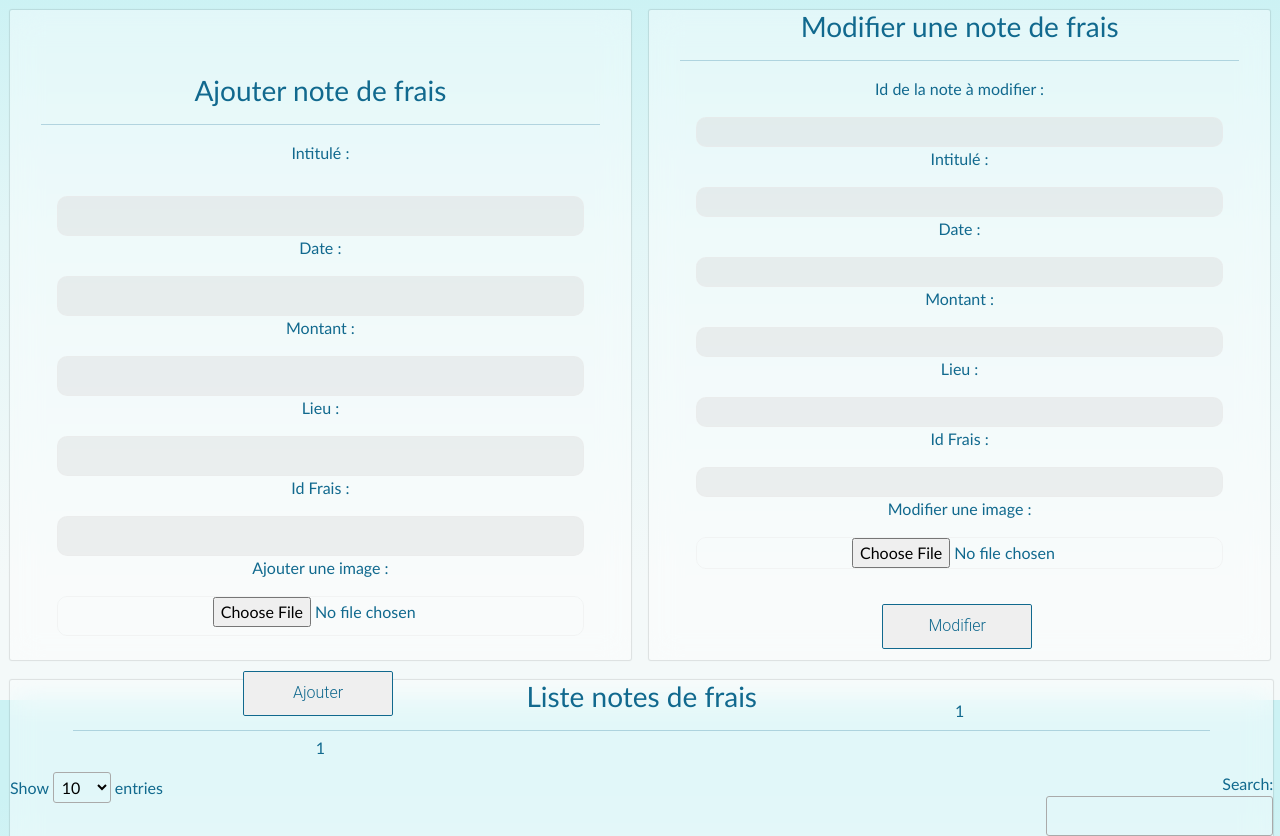
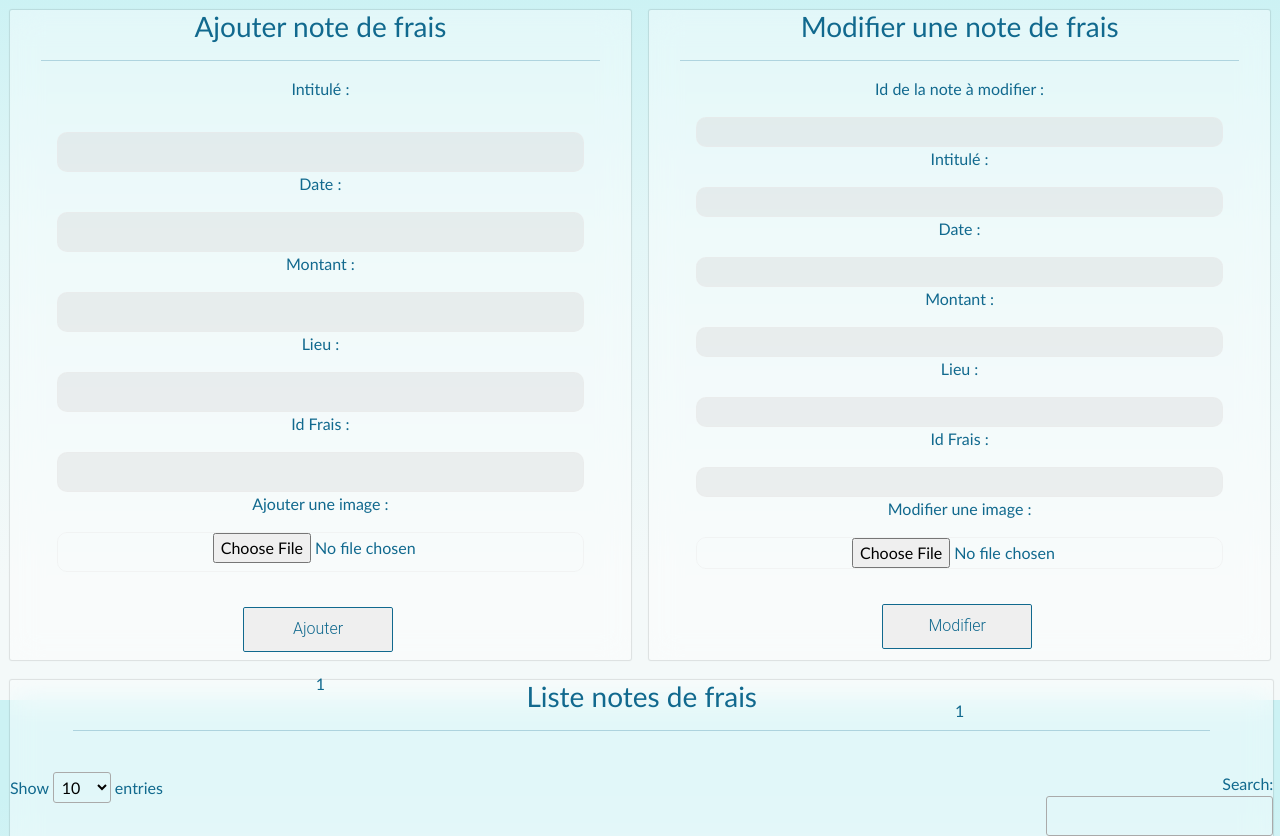
Before and after one commit to ari3645/vitalabNewGen, a PHP site: page /commercial.php in a window 1280 px wide. Shown: the part 100-936 px from the top of the page. Run offline with PHP 8.4, Linux system fonts and the light colour scheme; the visitor is signed in with stand-in values (Sample User, id 1); data that the repository does not hold is empty; some libraries are stand-ins or nearby versions.

Commit message:
Update commercial.css

```diff
--- a/commercial.css
+++ b/commercial.css
@@ -87,7 +87,7 @@ body{
   box-shadow: 0 0 1px 1px rgba(0, 0, 0, 0.10);
 
   backdrop-filter: blur(15px);
-  padding-top: 5%;
+
   margin-top: 10px;
   position: absolute;
   left: 10px;
```
